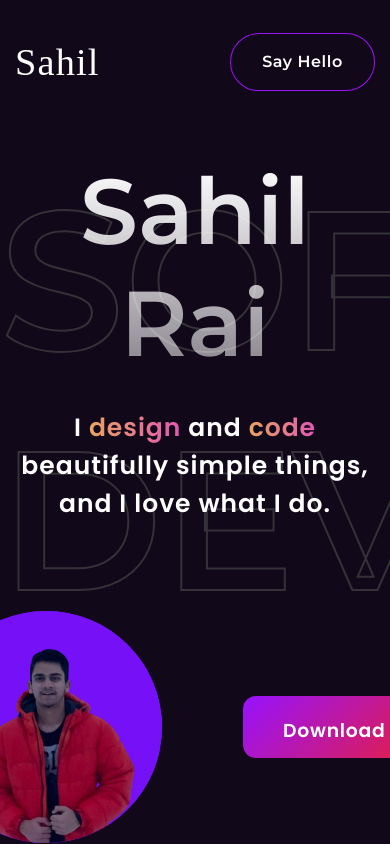
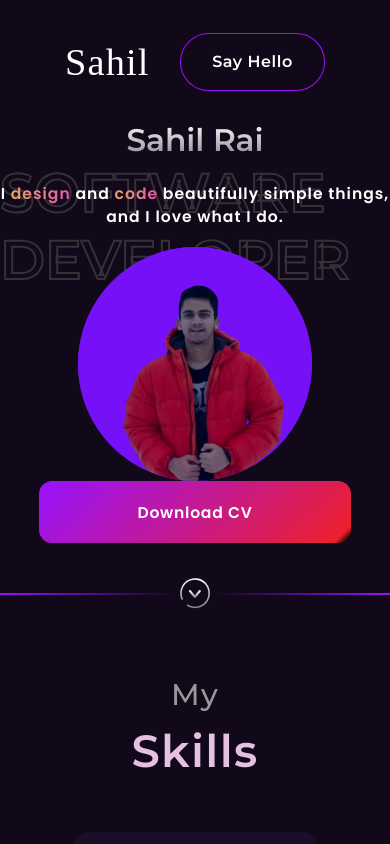
Before and after one commit to Rai-Sahil/Portfolio-React, a React (Create React App) app: page / in a window 390 px wide. Shown: the top 844 px of the page. Built offline with nearby package versions, Linux system fonts and the light colour scheme; a web font is replaced by a local one.

Commit message:
minor fixing

```diff
--- a/src/NavBars/MainNavBar/navBar.css
+++ b/src/NavBars/MainNavBar/navBar.css
@@ -2,6 +2,8 @@
 @import url('https://fonts.googleapis.com/css2?family=Grape+Nuts&display=swap');
 
 nav {
+    padding-left: 50px;
+    padding-right: 50px;
     background-color: #11091A;
     display: flex;
     height: 94px;
--- a/src/Pages/ExperiencePage/ExperiencePage.css
+++ b/src/Pages/ExperiencePage/ExperiencePage.css
@@ -142,7 +142,7 @@
     }
 }
 
-@media screen and (min-width: 1322px) {
+@media screen and (min-width: 1488px) {
     .exerience-card-coontainer {
         transform: translateX(-500px) translateY(600px);
     }
--- a/src/Pages/HomePage/HomePage.css
+++ b/src/Pages/HomePage/HomePage.css
@@ -156,3 +156,92 @@
     border-radius: 967.423px;
     background: #7510F7;
 }
+
+/* Import fonts (you can keep them outside media queries) */
+@import url('https://fonts.googleapis.com/css2?family=Montserrat:wght@600&display=swap');
+@import url('https://fonts.googleapis.com/css2?family=Poppins:wght@600&display=swap');
+
+/* Default styles for all screen sizes */
+.home-page {
+    overflow-x: hidden;
+    overflow: hidden;
+}
+
+.sahil-rai-heading {
+    position: relative;
+    margin-top: 0px;
+    margin-top: 3vw; /* Responsive margin using viewport width */
+    font-family: 'Montserrat';
+    font-size: 6vw; /* Responsive font size using viewport width */
+    font-style: normal;
+    font-weight: 600;
+    line-height: normal;
+    background: linear-gradient(180deg, #FFF 2.28%, rgba(255, 255, 255, 0.49) 100%);
+    background-clip: text;
+    -webkit-background-clip: text;
+    -webkit-text-fill-color: transparent;
+    margin-bottom: 2.5vw; /* Responsive margin using viewport width */
+    text-align: center;
+}
+
+/* Media queries for responsiveness */
+@media screen and (max-width: 768px) {
+    /* Adjust styles for screens with a maximum width of 768px */
+    .line-container {
+        width: 80%; /* Adjust the width as needed */
+        margin-top: 5vw; /* Responsive margin using viewport width */
+    }
+
+    .typing-text {
+        font-size: 10vw; /* Responsive font size using viewport width */
+    }
+
+    .my-bio-line {
+        font-size: 3vw; /* Responsive font size using viewport width */
+    }
+
+    .pic-and-button {
+        flex-direction: column; /* Stack elements vertically on smaller screens */
+        margin-top: 5vw; /* Responsive margin using viewport width */
+    }
+
+    .pic, .my-main-pic {
+        width: 40vw; /* Responsive width using viewport width */
+        height: 40vw; /* Responsive height using viewport width */
+    }
+
+    .download-cv-button {
+        width: 60%; /* Adjust the width as needed */
+        font-size: 3vw; /* Responsive font size using viewport width */
+    }
+}
+
+@media screen and (max-width: 480px) {
+    /* Adjust styles for screens with a maximum width of 480px (even smaller screens) */
+    .sahil-rai-heading {
+        font-size: 8vw; /* Responsive font size using viewport width */
+    }
+
+    .line-container {
+        width: 90%; /* Adjust the width as needed */
+        margin-top: 10vw; /* Responsive margin using viewport width */
+    }
+
+    .typing-text {
+        font-size: 14vw; /* Responsive font size using viewport width */
+    }
+
+    .my-bio-line {
+        font-size: 4vw; /* Responsive font size using viewport width */
+    }
+
+    .pic, .my-main-pic {
+        width: 60vw; /* Responsive width using viewport width */
+        height: 60vw; /* Responsive height using viewport width */
+    }
+
+    .download-cv-button {
+        width: 80%; /* Adjust the width as needed */
+        font-size: 4vw; /* Responsive font size using viewport width */
+    }
+}
```
